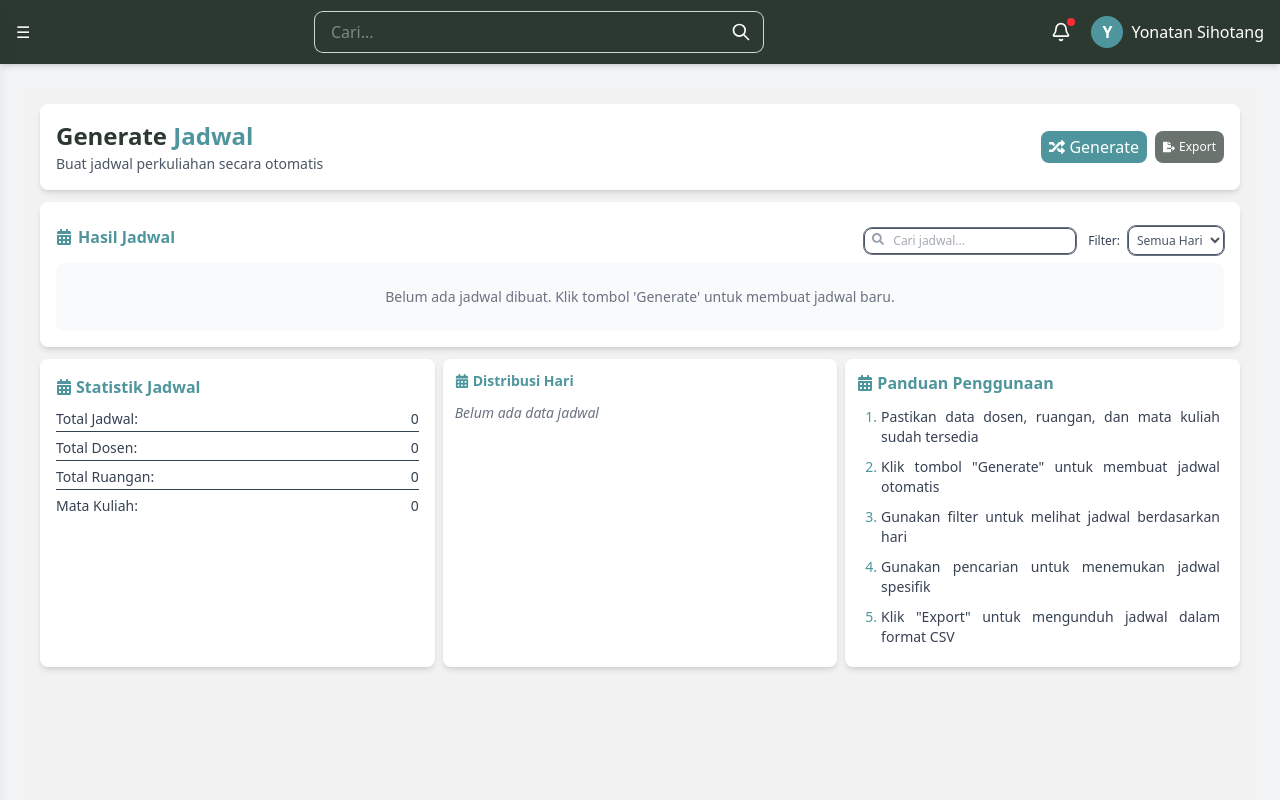
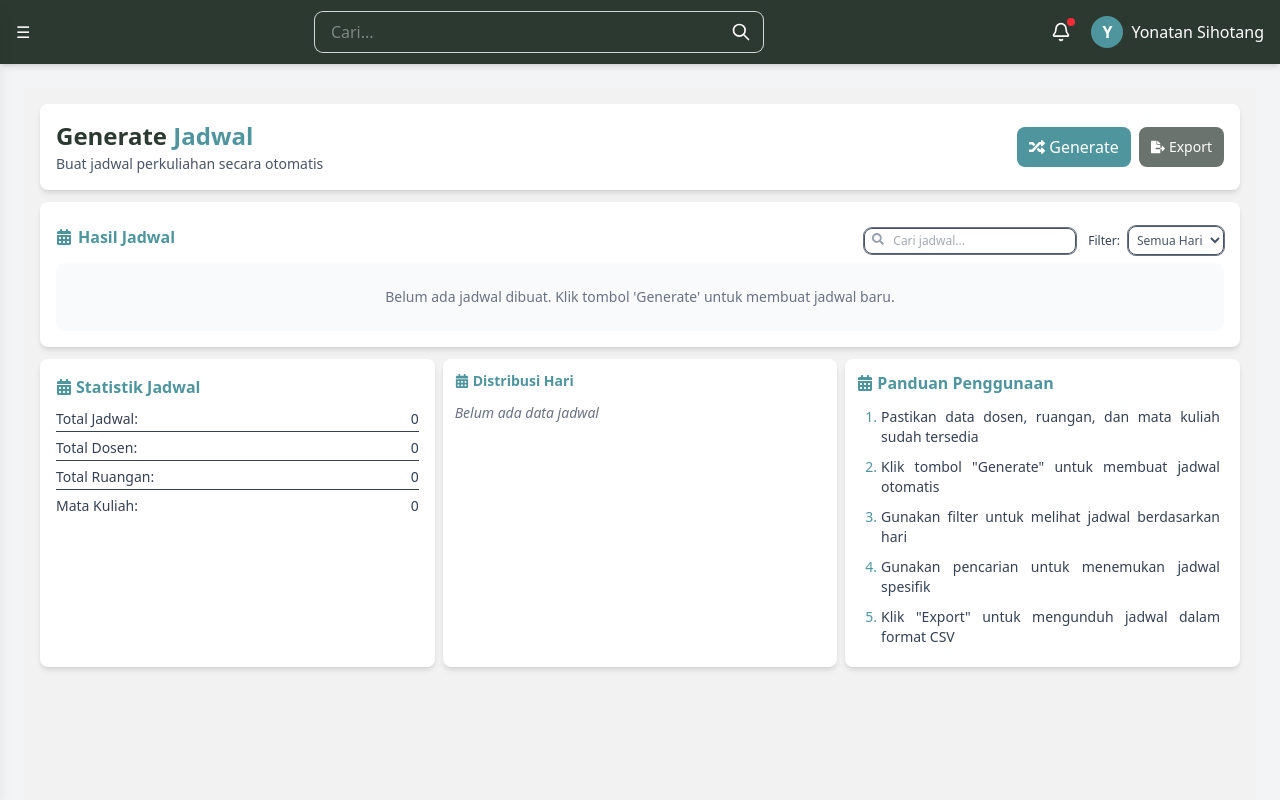
Before and after one commit to keqi000/proyek-pengembangan-web-berbasis-framework-terbaru, a Next.js app: page /admin/generate_schedule in a window 1280 px wide. Shown: the top 800 px of the page. Built offline with nearby package versions, Linux system fonts and the light colour scheme.

Commit message:
[admin/generate_schedule] Set more padding when in `md` breakpoint

```diff
--- a/src/app/admin/generate_schedule/page.tsx
+++ b/src/app/admin/generate_schedule/page.tsx
@@ -159,7 +159,7 @@ const GenerateJadwal = () => {
             <button
               onClick={generateSchedule}
               disabled={isGenerating}
-              className={`bg-[#4F959D] text-white px-2 py-1 text-xs md:text-base rounded-lg hover:bg-[#3C7A85] transition flex items-center justify-center ${
+              className={`bg-[#4F959D] text-white px-2 py-1 md:px-3 md:py-2 text-xs md:text-base rounded-lg hover:bg-[#3C7A85] transition flex items-center justify-center ${
                 isGenerating ? "opacity-70 cursor-not-allowed" : ""
               }`}
             >
@@ -169,7 +169,7 @@ const GenerateJadwal = () => {
             <button
               onClick={exportToCSV}
               disabled={jadwal.length === 0}
-              className={`bg-[#2C3930] text-white px-2 py-1 text-xs rounded-lg hover:bg-[#1A2420] transition flex items-center justify-center ${
+              className={`bg-[#2C3930] text-white px-2 py-1 md:px-3 md:py-2 text-xs md:text-sm rounded-lg hover:bg-[#1A2420] transition flex items-center justify-center ${
                 jadwal.length === 0 ? "opacity-70 cursor-not-allowed" : ""
               }`}
             >
```
